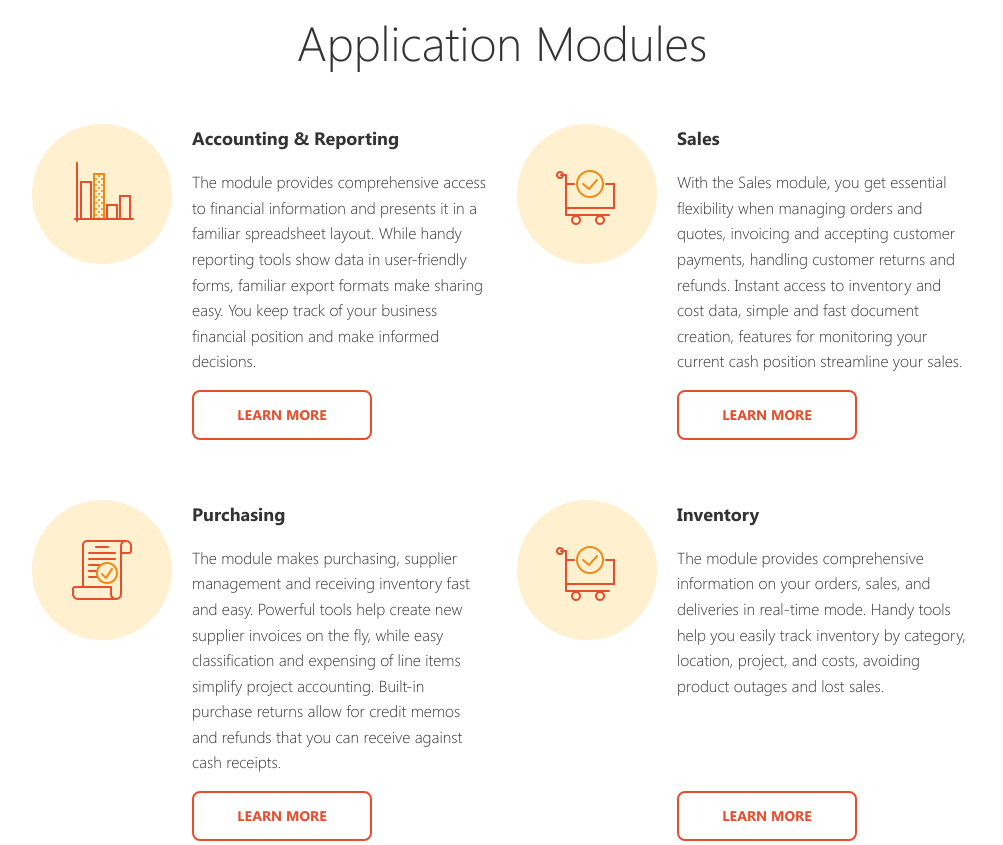
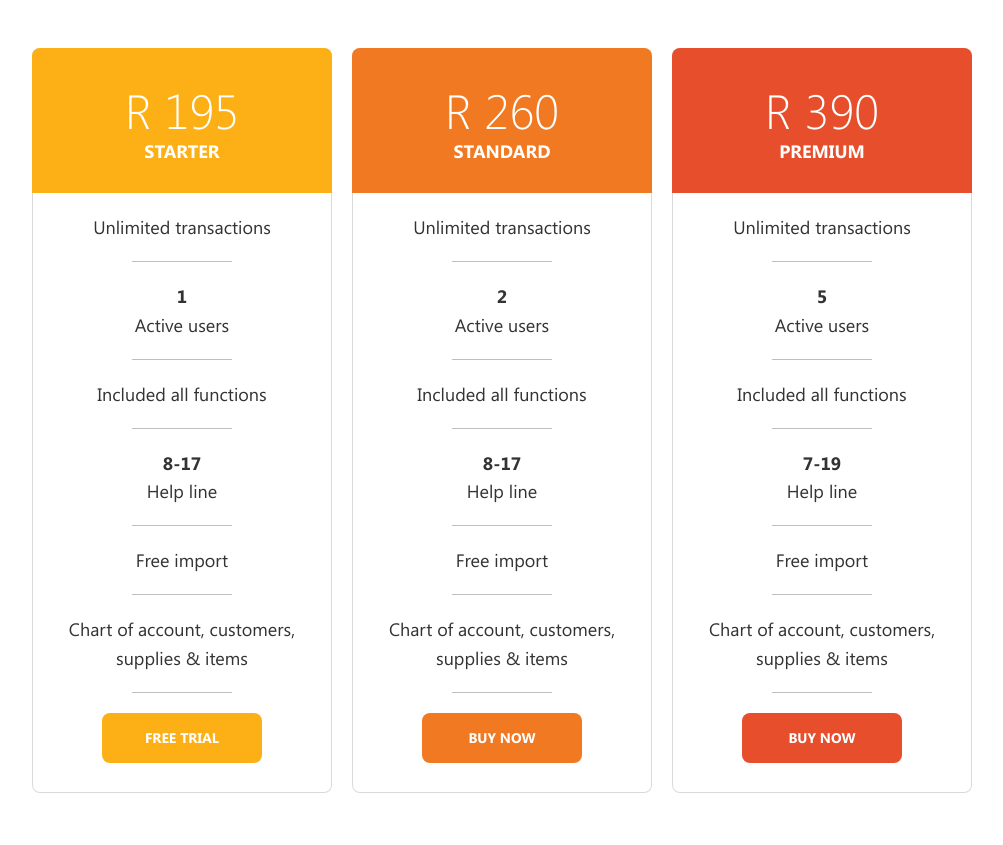
Before and after one commit to edstarck/africa, a plain HTML site: page app/price.html in a window 1280 px wide. Shown: the part 439-1284 px from the top of the page, without its empty margins (138-1141 px from the left). Drawn offline with Linux system fonts and the light colour scheme.

Commit message:
Finished price page

```diff
--- a/app/price.html
+++ b/app/price.html
@@ -24,8 +24,8 @@
               <a href="/"><img src="img/icons/logo.png" alt=""></a>
             </div>
             <nav class="menu">
-              <li class="menu__item"><a href="standart.html" class="menu__link menu__link--active">Standard accounting</a></li>
-              <li class="menu__item"><a href="price.html" class="menu__link">pricing</a></li>
+              <li class="menu__item"><a href="standart.html" class="menu__link">standard accounting</a></li>
+              <li class="menu__item"><a href="price.html" class="menu__link menu__link--active">pricing</a></li>
               <li class="menu__item"><a href="login.html" class="menu__link">login</a></li>
             </nav>
             <a class="toggle-menu" href="">Menu</a>
@@ -34,73 +34,109 @@
       </header>
       <section class="section content-top">
         <div class="container">
-          <h1 class="section__title">Standard accounting</h1>
+          <h1 class="section__title">Pricing</h1>
           <div class="content-top__description">
             <p>
-              AccountingSuite <span class="attantion">pricing plans</span> include all the four application modules.
+              Each pricing plan includes features of all the four AccountingSuite <span class="attantion">modules</span>.
             </p>
           </div>
         </div>
       </section>
       <section class="section modules">
         <div class="container">
-          <h2 class="section__title">Application Modules</h2>
           <div class="modules__grid">
-            <div class="modules__brick">
-              <figure class="modules__picture">
-                <img src="img/icons/icon-reporting.png" alt="">
-              </figure>
-              <div class="modules__description">
-                <div class="modules__text">
-                  <h3 class="modules__title">Accounting & Reporting</h3>
-                  <p>
-                    The module provides comprehensive access to financial information and presents it in a familiar spreadsheet layout. While handy reporting tools show data in user-friendly forms, familiar export formats make sharing easy. You keep track of your business financial position and make informed decisions.
-                  </p>
-                </div>
-                <a href="" class="modules__link">learn more</a>
+            <div class="modules__brick modules__price">
+              <div class="modules__price-heading modules__price-heading--free">
+                <span class="modules__price-title">R 195</span>
+                <span class="modules__price-subtitle">Starter</span>
               </div>
+              <ul class="modules__list">
+                <li class="modules__price-item">
+                  <span>Unlimited transactions</span>
+                </li>
+                <li class="modules__price-item">
+                  <span class="modules__price-digital">1</span>
+                  <span>Active users</span>
+                </li>
+                <li class="modules__price-item">
+                  <span>Included all functions</span>
+                </li>
+                <li class="modules__price-item">
+                  <span class="modules__price-digital">8-17</span>
+                  <span>Help line</span>
+                </li>
+                <li class="modules__price-item">
+                  <span>Free import</span>
+                </li>
+                <li class="modules__price-item">
+                  <span>Chart of account, customers, supplies & items</span>
+                </li>
+                <li class="modules__price-item">
+                  <a href="" class="modules__price-link modules__price-link--free">free trial</a>
+                </li>
+              </ul>
             </div>
-            <div class="modules__brick">
-              <figure class="modules__picture">
-                <img src="img/icons/icon-modules-sale.png" alt="">
-              </figure>
-              <div class="modules__description">
-                <div class="modules__text">
-                  <h3 class="modules__title">Sales</h3>
-                  <p>
-                    With the Sales module, you get essential flexibility when managing orders and quotes, invoicing and accepting customer payments, handling customer returns and refunds. Instant access to inventory and cost data, simple and fast document creation, features for monitoring your current cash position streamline your sales.
-                  </p>
-                </div>
-                <a href="" class="modules__link">learn more</a>
+            <div class="modules__brick modules__price">
+              <div class="modules__price-heading modules__price-heading--standard">
+                <span class="modules__price-title">R 260</span>
+                <span class="modules__price-subtitle">Standard</span>
               </div>
+              <ul class="modules__list">
+                <li class="modules__price-item">
+                  <span>Unlimited transactions</span>
+                </li>
+                <li class="modules__price-item">
+                  <span class="modules__price-digital">2</span>
+                  <span>Active users</span>
+                </li>
+                <li class="modules__price-item">
+                  <span>Included all functions</span>
+                </li>
+                <li class="modules__price-item">
+                  <span class="modules__price-digital">8-17</span>
+                  <span>Help line</span>
+                </li>
+                <li class="modules__price-item">
+                  <span>Free import</span>
+                </li>
+                <li class="modules__price-item">
+                  <span>Chart of account, customers, supplies & items</span>
+                </li>
+                <li class="modules__price-item">
+                  <a href="" class="modules__price-link modules__price-link--standard">buy now</a>
+                </li>
+              </ul>
             </div>
-            <div class="modules__brick">
-              <figure class="modules__picture">
-                <img src="img/icons/icon-modules-puschasing.png" alt="">
-              </figure>
-              <div class="modules__description">
-                <div class="modules__text">
-                  <h3 class="modules__title">Purchasing</h3>
-                  <p>
-                    The module makes purchasing, supplier management and receiving inventory fast and easy. Powerful tools help create new supplier invoices on the fly, while easy classification and expensing of line items simplify project accounting. Built-in purchase returns allow for credit memos and refunds that you can receive against cash receipts.
-                  </p>
-                </div>
-                <a href="" class="modules__link">learn more</a>
+            <div class="modules__brick modules__price">
+              <div class="modules__price-heading modules__price-heading--premium">
+                <span class="modules__price-title">R 390</span>
+                <span class="modules__price-subtitle">Premium</span>
               </div>
-            </div>
-            <div class="modules__brick">
-              <figure class="modules__picture">
-                <img src="img/icons/icon-modules-sale.png" alt="">
-              </figure>
-              <div class="modules__description">
-                <div class="modules__text">
-                  <h3 class="modules__title">Inventory</h3>
-                  <p>
-                    The module provides comprehensive information on your orders, sales, and deliveries in real-time mode. Handy tools help you easily track inventory by category, location, project, and costs, avoiding product outages and lost sales.
-                  </p>
-                </div>
-                <a href="" class="modules__link">learn more</a>
-              </div>
+              <ul class="modules__list">
+                <li class="modules__price-item">
+                  <span>Unlimited transactions</span>
+                </li>
+                <li class="modules__price-item">
+                  <span class="modules__price-digital">5</span>
+                  <span>Active users</span>
+                </li>
+                <li class="modules__price-item">
+                  <span>Included all functions</span>
+                </li>
+                <li class="modules__price-item">
+                  <span class="modules__price-digital">7-19</span>
+                  <span>Help line</span>
+                </li>
+                <li class="modules__price-item">
+                  <span>Free import</span>
+                </li>
+                <li class="modules__price-item">
+                  <span>Chart of account, customers, supplies & items</span>
+                </li>
+                <li class="modules__price-item">
+                  <a href="" class="modules__price-link modules__price-link--premium">buy now</a>
+                </li>
+              </ul>
             </div>
           </div>
         </div>
--- a/scss/_layout.scss
+++ b/scss/_layout.scss
@@ -521,6 +521,99 @@ a {
     border-radius: 8px;
     line-height: 3.3;
   }
+  &__price {
+    display: flex;
+    flex-direction: column;
+    justify-content: space-between;
+    flex-basis: calc(33.33% - 20px * 2/3);
+    padding-bottom: 10px;
+    box-shadow: inset 0 0 0 1px rgba(0, 0, 0, 0.15);
+    border-radius: 8px;
+    overflow: hidden;
+  }
+  &__price-heading {
+    padding: 30px;
+    text-align: center;
+    line-height: 1.3;
+    &--free {
+      background-color: #fcb016;
+    }
+    &--standard {
+      background-color: #f07922;
+    }
+    &--premium {
+      background-color: #e64e2c;
+    }
+  }
+  &__price-title {
+    display: block;
+    color: #fff;
+    font-family: "SegoeUILight", sans-serif;
+    font-size: 48px;
+    font-weight: 300;
+    text-transform: uppercase;
+  }
+  &__price-subtitle {
+    display: block;
+    color: #fff;
+    font-family: "SegoeUIBold", sans-serif;
+    font-size: 18px;
+    text-transform: uppercase;
+  }
+  &__list {
+    padding: 0 20px;
+    color: #333;
+    font-size: 18px;
+    text-align: center;
+  }
+  &__price-item {
+    position: relative;
+    padding: 20px 0;
+    &:after {
+      position: absolute;
+      content: '';
+      width: 100px;
+      height: 1px;
+      left: 50%;
+      bottom: 0;
+      margin-left: -50px;
+      opacity: 0.25;
+      background-color: #000;
+    }
+    span {
+      display: block;
+    }
+    &:last-child {
+      &:after {
+        background-color: transparent;
+      }
+    }
+  }
+  &__price-digital {
+    font-family: "SegoeUIBold", sans-serif;
+  }
+  &__price-link {
+    display: block;
+    width: 160px;
+    height: 50px;
+    margin: 0 auto;
+    color: #fff;
+    font-family: "SegoeUIBold", sans-serif;
+    font-size: 14px;
+    border-radius: 8px;
+    text-transform: uppercase;
+    text-align: center;
+    line-height: 3.5;
+    &--free {
+      background-color: #fcb016;
+    }
+    &--standard {
+      background-color: #f07922;
+    }
+    &--premium {
+      background-color: #e64e2c;
+    }
+  }
 }
 
 .footer {
```
Also changed, not shown: app/css/main.min.css.
